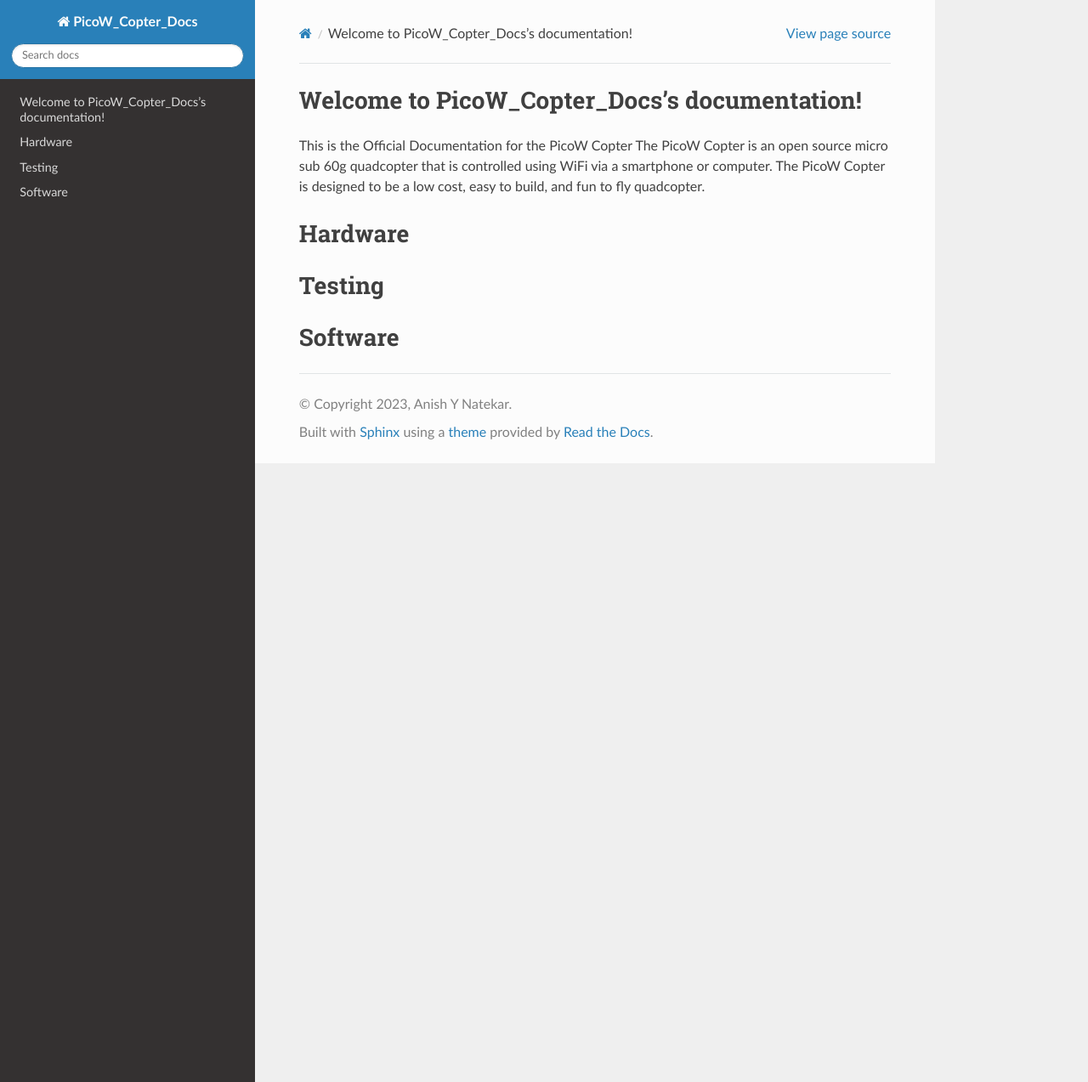
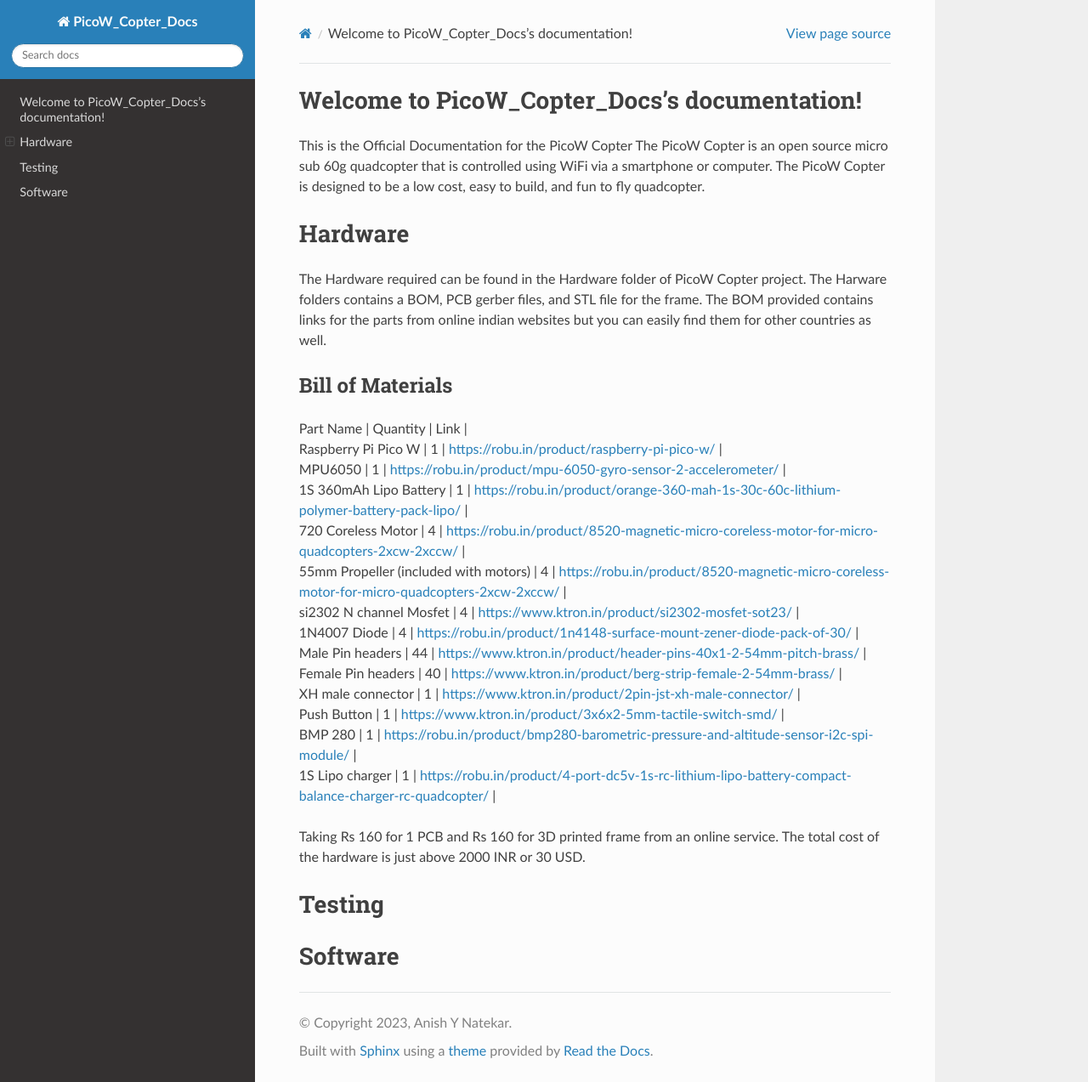
Before and after one commit to anish-natekar/PicoW_Copter_docs, a Sphinx documentation site: the page built from docs/source/index.rst, in a window 1280 px wide and 1273 px high. Shown: the whole window at 85% size. Built offline with Sphinx 7.4.7 and the Read the Docs theme 2.0.0, drawn with Linux system fonts in a browser that asks for light colours.

Commit message:
removed additional files

```diff
--- a/docs/source/index.rst
+++ b/docs/source/index.rst
@@ -11,21 +11,36 @@
 
 Hardware
 ========
-.. toctree::
-   :maxdepth: 2
-   :caption: Contents:
-   hardware
+
+The Hardware required can be found in the Hardware folder of PicoW Copter project.
+The Harware folders contains a BOM, PCB gerber files, and STL file for the frame.
+The BOM provided contains links for the parts from online indian websites but you can easily find them for other countries as well.
+
+Bill of Materials
+-----------------
+
+| Part Name | Quantity | Link |
+| Raspberry Pi Pico W | 1 | https://robu.in/product/raspberry-pi-pico-w/ |
+| MPU6050 | 1 | https://robu.in/product/mpu-6050-gyro-sensor-2-accelerometer/ |
+| 1S 360mAh Lipo Battery | 1 | https://robu.in/product/orange-360-mah-1s-30c-60c-lithium-polymer-battery-pack-lipo/ |
+| 720 Coreless Motor | 4 | https://robu.in/product/8520-magnetic-micro-coreless-motor-for-micro-quadcopters-2xcw-2xccw/ |
+| 55mm Propeller (included with motors) | 4 | https://robu.in/product/8520-magnetic-micro-coreless-motor-for-micro-quadcopters-2xcw-2xccw/ |
+| si2302 N channel Mosfet | 4 | https://www.ktron.in/product/si2302-mosfet-sot23/ |
+| 1N4007 Diode | 4 | https://robu.in/product/1n4148-surface-mount-zener-diode-pack-of-30/ |
+| Male Pin headers | 44 | https://www.ktron.in/product/header-pins-40x1-2-54mm-pitch-brass/ |
+| Female Pin headers | 40 | https://www.ktron.in/product/berg-strip-female-2-54mm-brass/ |
+| XH male connector | 1 | https://www.ktron.in/product/2pin-jst-xh-male-connector/ |
+| Push Button | 1 | https://www.ktron.in/product/3x6x2-5mm-tactile-switch-smd/ |
+| BMP 280 | 1 | https://robu.in/product/bmp280-barometric-pressure-and-altitude-sensor-i2c-spi-module/ |
+| 1S Lipo charger | 1 | https://robu.in/product/4-port-dc5v-1s-rc-lithium-lipo-battery-compact-balance-charger-rc-quadcopter/ |
+
+Taking Rs 160 for 1 PCB and Rs 160 for 3D printed frame from an online service.
+The total cost of the hardware is just above 2000 INR or 30 USD.
 
 Testing
 =======
-.. toctree::
-   :maxdepth: 2
-   :caption: Contents:
-   testing
+
+
 
 Software
 ========
-.. toctree::
-   :maxdepth: 2
-   :caption: Contents:
-   software
```
Also changed, not shown: docs/source/hardware.rst (deleted, +0 -27 lines), docs/source/software.rst (deleted), docs/source/testing.rst (deleted).
